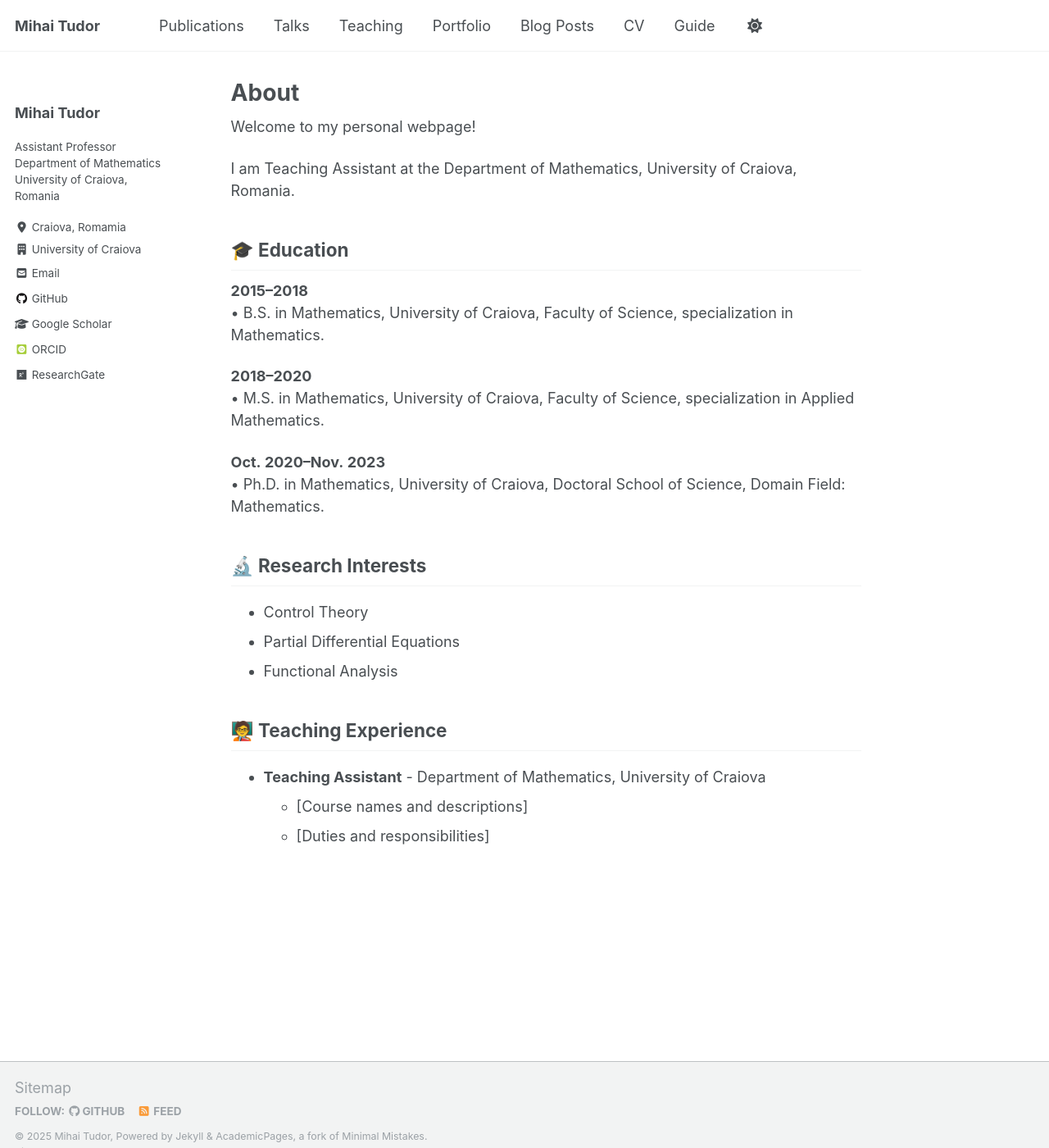
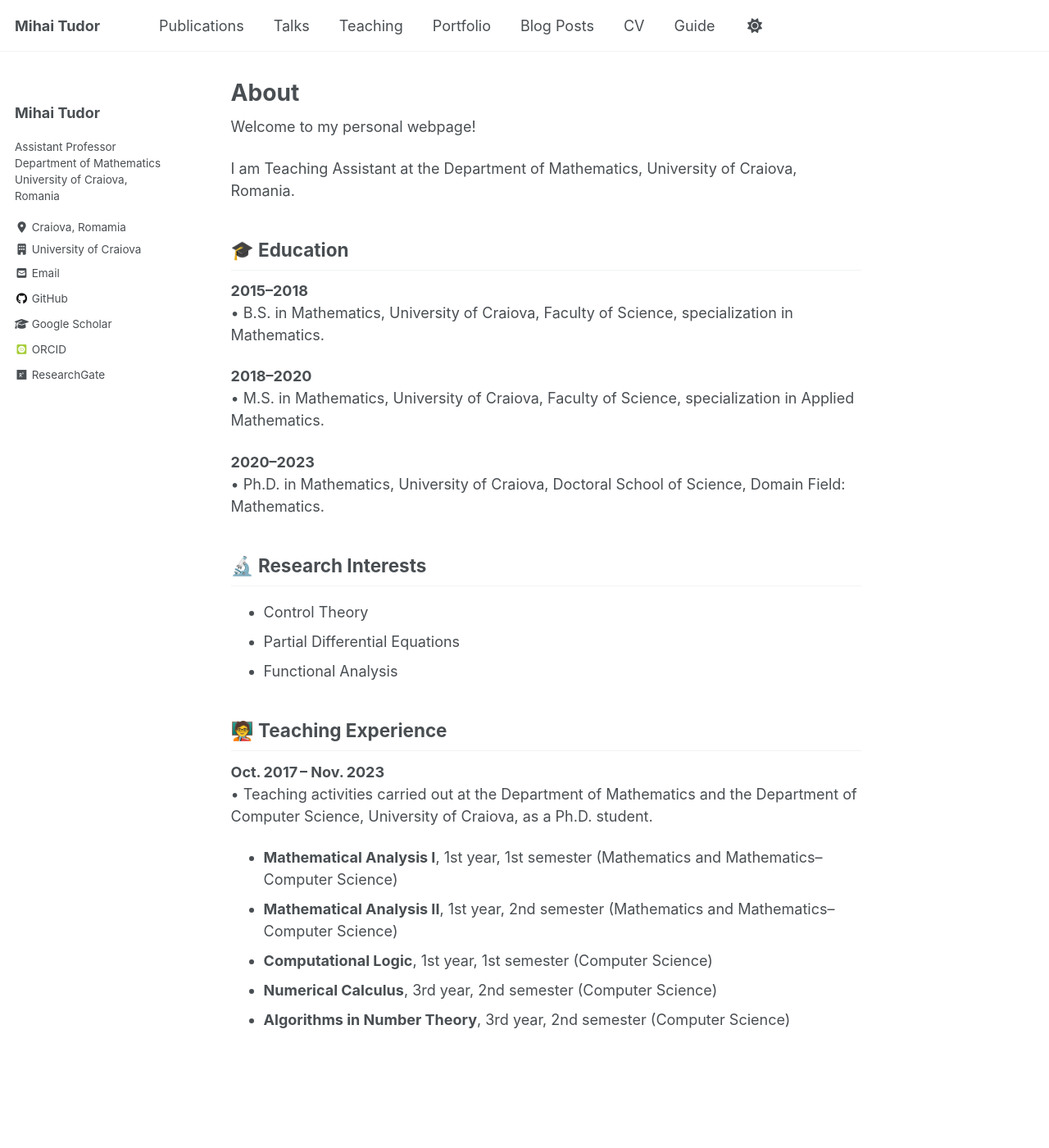
Before and after one commit to MihaiTudor26/mihaitudor26.github.io, a Jekyll site: the page built from _pages/about.md, in a window 1280 px wide and 1400 px high. Shown: the whole window at 82% size. Built offline with Jekyll 4.4.1, drawn with Linux system fonts in a browser that asks for light colours; some web fonts are replaced; a script that is not in the unit is left out.

Commit message:
Update about.md

```diff
--- a/_pages/about.md
+++ b/_pages/about.md
@@ -30,8 +30,13 @@ I am Teaching Assistant at the Department of Mathematics, University of Craiova,
 * Partial Differential Equations
 * Functional Analysis
 
+
 ## 🧑‍🏫 Teaching Experience
 
-* **Teaching Assistant** - Department of Mathematics, University of Craiova
-  * [Course names and descriptions]
-  * [Duties and responsibilities]
+**Oct. 2017 – Nov. 2023**
+• Teaching activities carried out at the Department of Mathematics and the Department of Computer Science, University of Craiova, as a Ph.D. student.
+  - **Mathematical Analysis I**, 1st year, 1st semester (Mathematics and Mathematics–Computer Science)
+  - **Mathematical Analysis II**, 1st year, 2nd semester (Mathematics and Mathematics–Computer Science)
+  - **Computational Logic**, 1st year, 1st semester (Computer Science)
+  - **Numerical Calculus**, 3rd year, 2nd semester (Computer Science)
+  - **Algorithms in Number Theory**, 3rd year, 2nd semester (Computer Science)
```
Also changed, not shown: other parts of _pages/about.md (+1 -1 lines).
